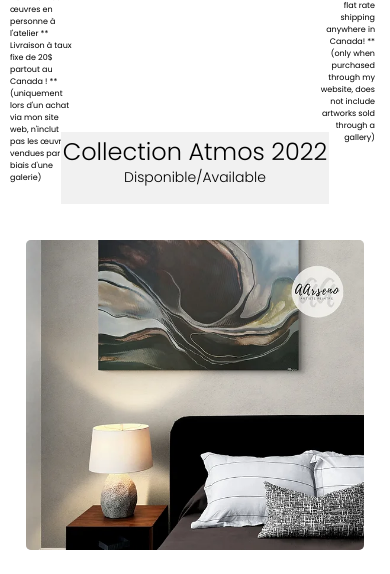
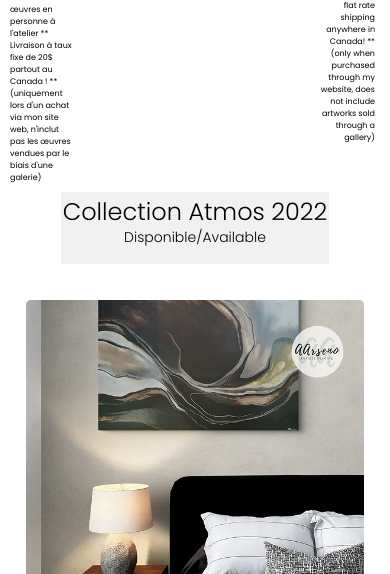
Before and after one commit to thomgrd/Galerie, a plain HTML site: page index.html in a window 390 px wide. Shown: the part 118-692 px from the top of the page. Drawn offline with Linux system fonts and the light colour scheme; files whose address does not match are found by name.

Commit message:
Add files via upload

```diff
--- a/style.css
+++ b/style.css
@@ -198,7 +198,7 @@ body {
       display: flex; /* Utilisez Flexbox pour positionner les éléments */
       flex-direction: column; /* Changez l'orientation des éléments en colonne */
       align-items: center; /* Centrez les éléments horizontalement */
-        padding: 10px 0;
+        padding: 70px 0 10px;
     }
 
     .header .AT,
```
